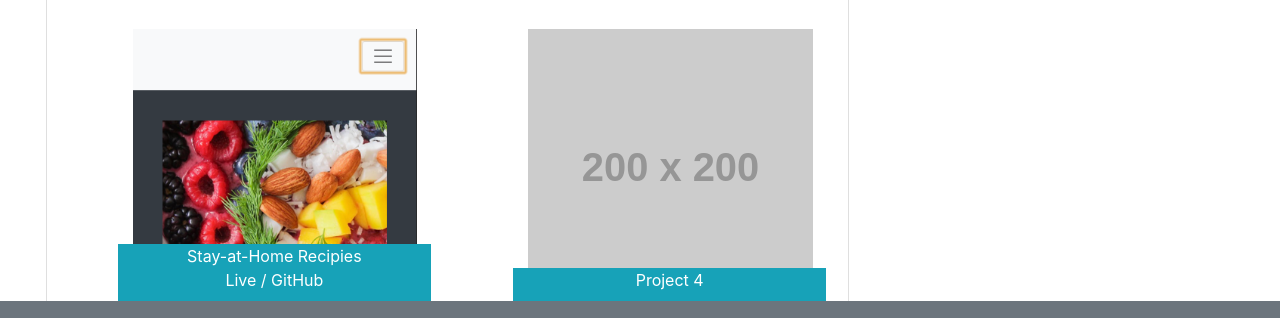
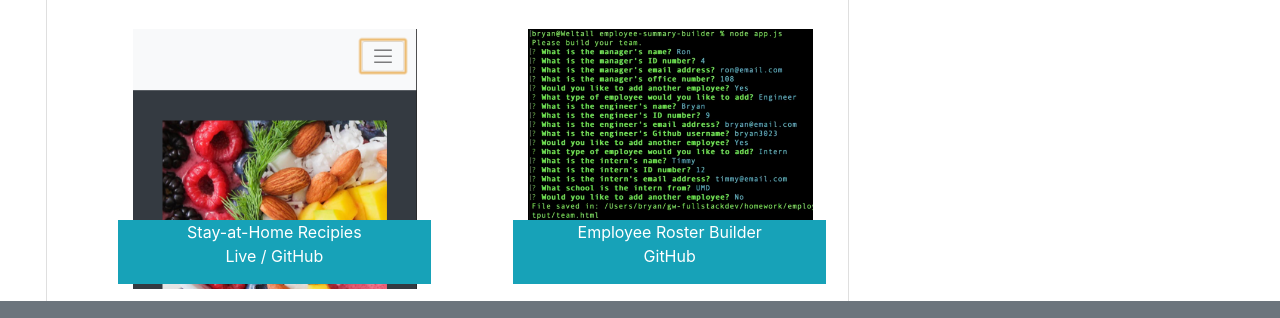
Before and after one commit to bryan3023/gw-homework02, a plain HTML site: page portfolio.html in a window 1280 px wide. Shown: the part 427-745 px from the top of the page. Drawn offline with nearby package versions, Linux system fonts and the light colour scheme; placeholder pictures from the web are drawn by us.

Commit message:
Added employee roster builder to portfolio.

```diff
--- a/portfolio.html
+++ b/portfolio.html
@@ -86,12 +86,11 @@
 
                   <div class="col-12 col-sm-5 offset-sm-1 col-md-5 my-3">
                     <div class="thumbnail">
-                      <a href="#">
-                        <img src="https://via.placeholder.com/200.png" alt="Project 4" class="img-responsive" />
-                        <div class="post-content bg-info">
-                          <p>Project 4</p>
-                        </div>
-                      </a>
+                      <img src="./assets/images/employee-summary-builder.png" alt="Employee summary builder screenshot" class="img-responsive" />
+                      <div class="post-content bg-info">
+                        <p>Employee Roster Builder<br/>
+                          <a class="text-reset" href="https://github.com/bryan3023/employee-summary-builder">GitHub</a></p>
+                      </div>
                     </div>
                   </div>
 
```
Also changed, not shown: assets/images/employee-summary-builder.png (added).
